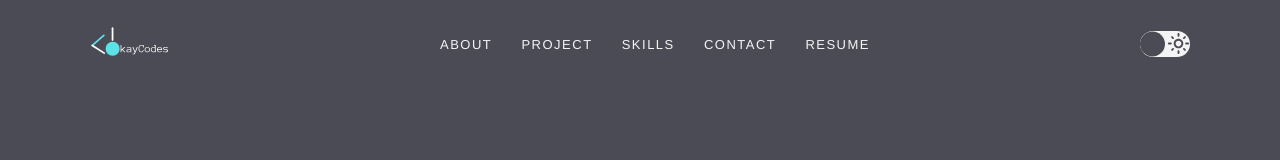
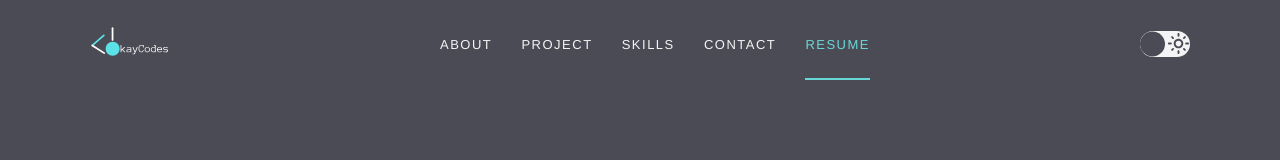
Before and after one commit to okaycodes/portfolio-cra, a React (Create React App) app: page /resume in a window 1280 px wide. Shown: the top 160 px of the page. Built offline with nearby package versions, Linux system fonts and the light colour scheme.

Commit message:
refactor: return to broswer-router

```diff
--- a/src/App.js
+++ b/src/App.js
@@ -4,7 +4,7 @@ import useThemeMode from "./hooks/use-theme";
 import { GlobalStyles } from "./global-styles";
 import { ThemeProvider } from "styled-components";
 import Resume from "./pages/resume";
-import { Routes, Route, HashRouter } from "react-router-dom";
+import { Routes, Route, BrowserRouter } from "react-router-dom";
 import PageLayout from "./features/ui/layout";
 
 function App() {
@@ -13,7 +13,7 @@ function App() {
   return (
     <ThemeProvider theme={themeData[themeMode]}>
       <GlobalStyles />
-      <HashRouter>
+      <BrowserRouter>
         <Routes>
           <Route
             path="/"
@@ -22,11 +22,11 @@ function App() {
             }
           >
             <Route index element={<HomePage />} />
-            <Route path="resume" element={<Resume />} />
+            <Route path="/portfolio-cra/resume" element={<Resume />} />
             <Route path="*" element={<HomePage />} />
           </Route>
         </Routes>
-      </HashRouter>
+      </BrowserRouter>
     </ThemeProvider>
   );
 }
--- a/src/features/header/header.constants.js
+++ b/src/features/header/header.constants.js
@@ -1,7 +1,7 @@
 export const navArray = [
   { name: "about", link: "/#about" },
-  { name: "project", link: "../#projects" },
-  { name: "skills", link: "../#skills" },
-  { name: "contact", link: "../#contact" },
-  { name: "resume", link: "../resume" },
+  { name: "project", link: "/#projects" },
+  { name: "skills", link: "/#skills" },
+  { name: "contact", link: "/#contact" },
+  { name: "resume", link: "/portfolio-cra/resume" },
 ];
```
